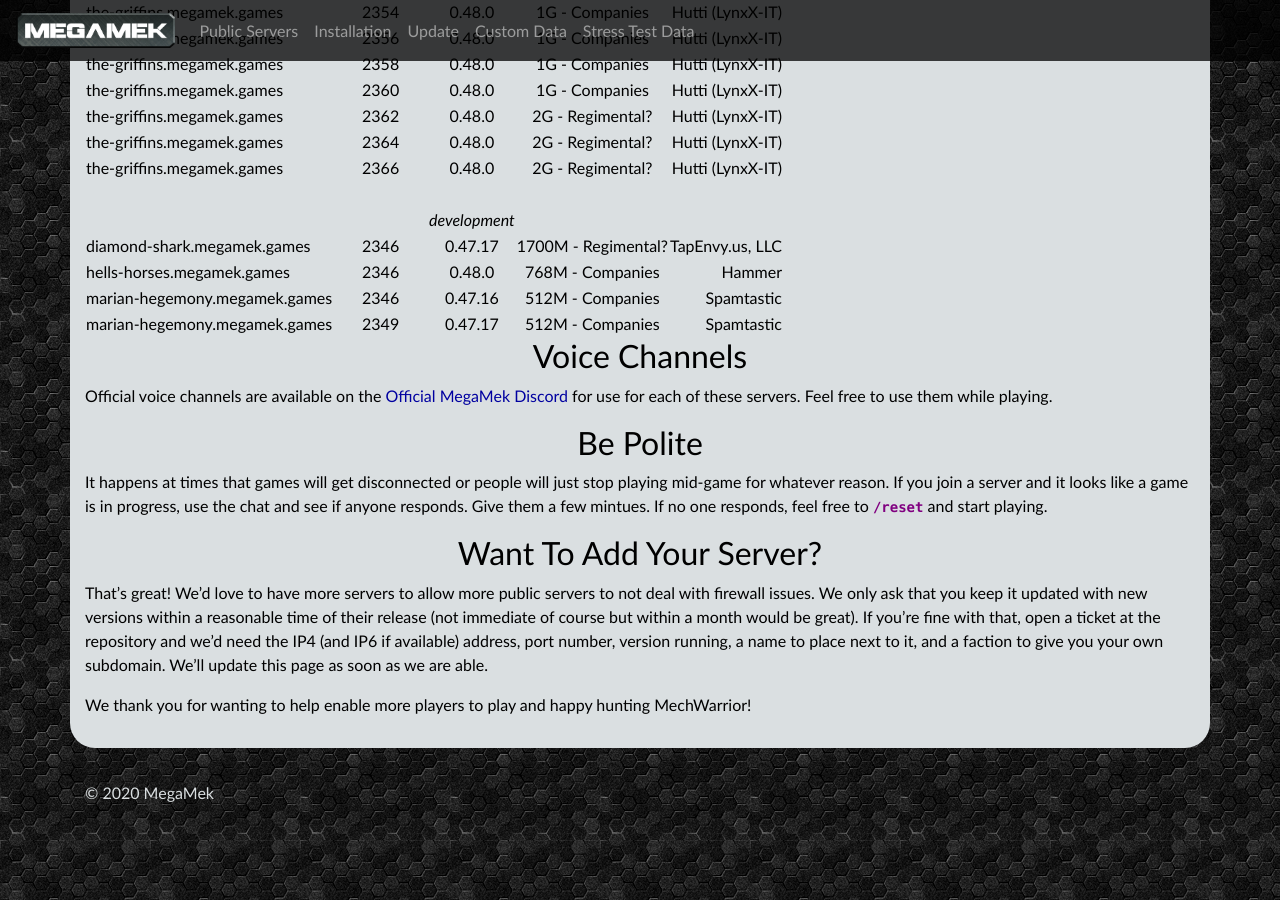
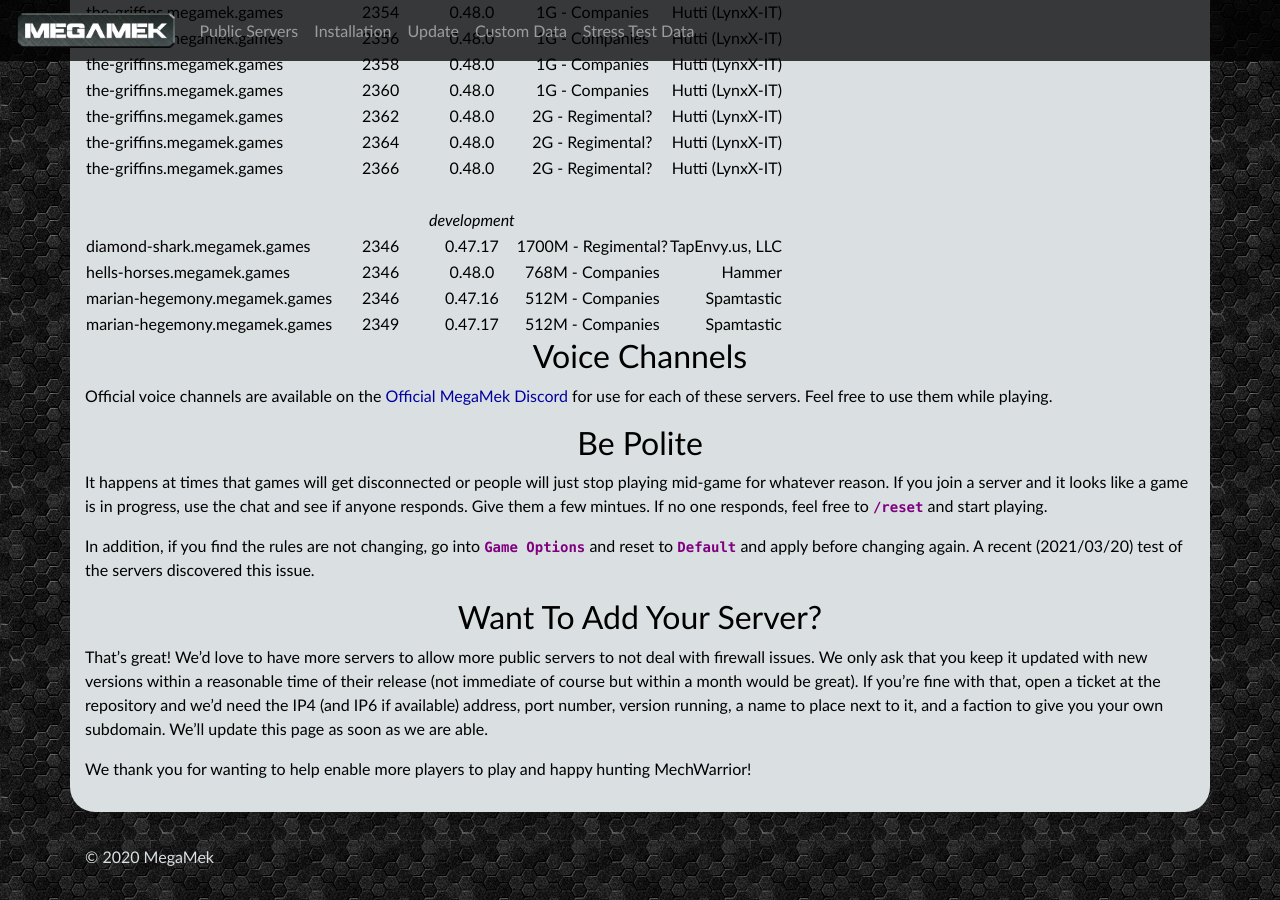
Before and after one commit to rjhancock/megamek-games, a Jekyll site: the page built from index.md, in a window 1280 px wide and 900 px high, scrolled down 890 px. Built offline with Jekyll 4.4.1, drawn with Linux system fonts in a browser that asks for light colours; our own code applies the rules of GitHub Pages for plain Markdown files.

Commit message:
Updated info regarding game options.

```diff
--- a/index.md
+++ b/index.md
@@ -46,6 +46,8 @@
 
 It happens at times that games will get disconnected or people will just stop playing mid-game for whatever reason. If you join a server and it looks like a game is in progress, use the chat and see if anyone responds. Give them a few mintues. If no one responds, feel free to `/reset` and start playing.
 
+In addition, if you find the rules are not changing, go into `Game Options` and reset to `Default` and apply before changing again. A recent (2021/03/20) test of the servers discovered this issue.
+
 ## Want To Add Your Server?
 
 That's great! We'd love to have more servers to allow more public servers to not deal with firewall issues. We only ask that you keep it updated with new versions within a reasonable time of their release (not immediate of course but within a month would be great). If you're fine with that, open a ticket at the repository and we'd need the IP4 (and IP6 if available) address, port number, version running, a name to place next to it, and a faction to give you your own subdomain. We'll update this page as soon as we are able.
```
